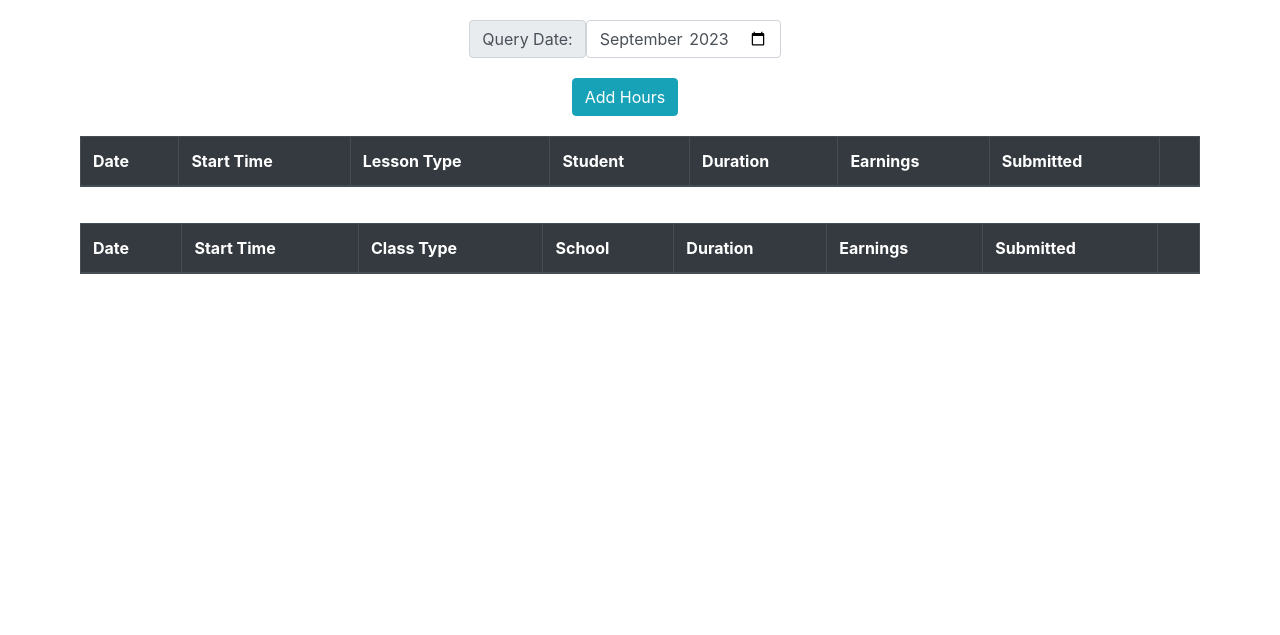
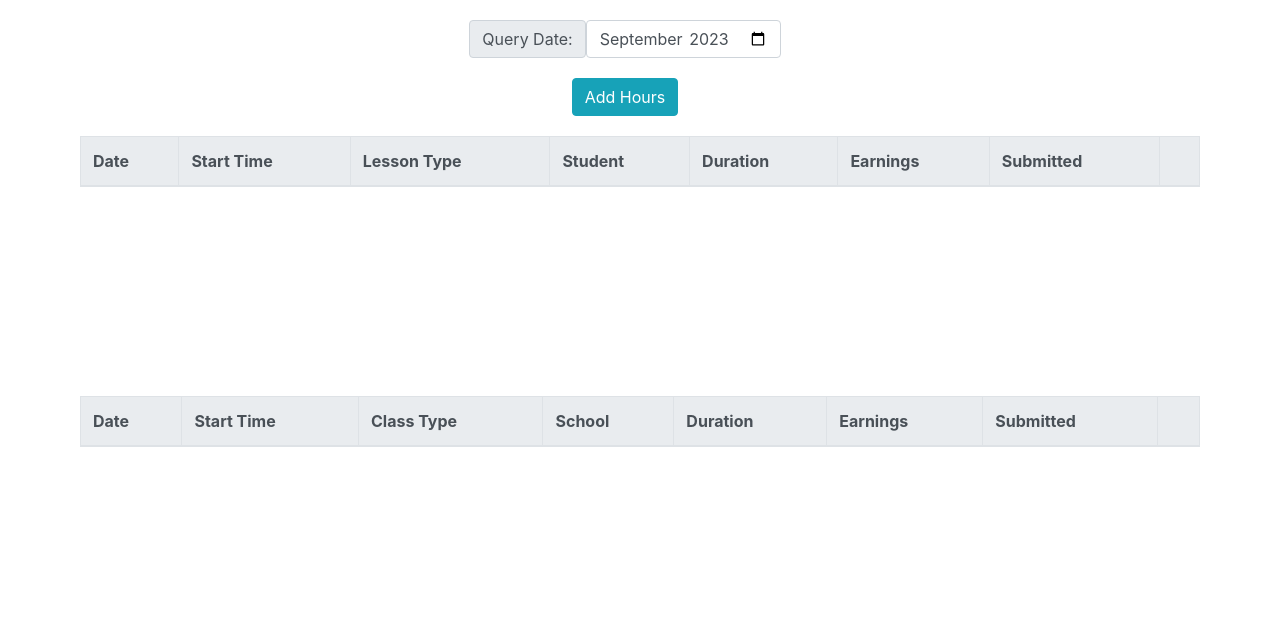
Before and after one commit to sblasby/HourHelper, a Django app: page /view-hours/ in a window 1280 px wide. Shown: the part 68-703 px from the top of the page. Run offline with Django 4.2, Linux system fonts and the light colour scheme; a user stored in the database is signed in; tables that the repository leaves empty hold one stand-in row (values such as "Sample post"); lists and menus that the app fills with data are empty.

Commit message:
multi table

```diff
--- a/main/static/css/view-hours.css
+++ b/main/static/css/view-hours.css
@@ -2,7 +2,10 @@
     padding-top: 20px;
     padding-left: 80px;
     padding-right: 80px;
+    padding-bottom: 40px;
     max-width: 100%;
+
+
 }
 
 
@@ -34,3 +37,13 @@
     max-height: 200px;
     overflow-y: scroll;
 }
+
+.table-responsive{
+    height: 200px;
+    overflow-y: auto;
+}
+
+.table-responsive thead th{
+    position: sticky;
+    top: 0;
+}
--- a/main/templates/main/home.html
+++ b/main/templates/main/home.html
@@ -82,7 +82,7 @@
             <h5>Welcome to the site! Please login to continue</h5>
             <p class="message-text">
                 It seems that you are not logged in!
-                If you don't have an account and would like to make one then please contact Brain or Joel.
+                If you don't have an account and belive you should, please contact Brain or Joel.
                 Otherwise, if you wish to view and make changes to you hours please <a href="/login">login</a>.
             </p>
         {% endif %}
--- a/main/templates/main/two-tables.html
+++ b/main/templates/main/two-tables.html
@@ -1,6 +1,7 @@
 <div class="table-container">
+    <div class="table-responsive">
         <table class="table table-bordered" id="hour-table">
-        <thead class="thead-dark">
+            <thead class="thead-light">
                 <tr>
                     <th scope="col">Date</th>
                     <th scope="col">Start Time</th>
@@ -47,10 +48,12 @@
             </tbody>
         </table>
     </div>
+</div>
 
 <div class="table-container">
+    <div class="table-responsive">
         <table class="table table-bordered" id="hour-table">
-        <thead class="thead-dark">
+            <thead class="thead-light">
                 <tr>
                     <th scope="col">Date</th>
                     <th scope="col">Start Time</th>
@@ -96,3 +99,4 @@
             </tbody>
         </table>
     </div>
+</div>
--- a/main/templates/main/view-hours.html
+++ b/main/templates/main/view-hours.html
@@ -37,7 +37,7 @@
 <script>
     document.addEventListener('modalShown', function () {
 
-        const lesson_type = document.getElementById('lesson_type')
+        const lesson_type = document.getElementById('class_type')
         const wage_field = document.getElementById('wage')
         const wages = {}
 
--- a/main/views.py
+++ b/main/views.py
@@ -53,8 +53,15 @@ def AddHour(request):
             curr_user = request.user
 
             date = dt.datetime.strptime(f'{class_date} {class_start}:00', '%Y-%m-%d %H:%M:%S')
+            print(class_type)
 
-            if "VTC" in class_type:
+            if "TenTen" in class_type:
+                tenDetails = curr_user.employee_details.ten_ten_details
+
+                hour = TenTenHour(ten_ten_details = tenDetails, employee = employee, class_type = class_type, date=date, \
+                            duration = duration, submitted = False, wage = wage, school = school)
+
+            else:
 
                 vtcDetails = curr_user.employee_details.vtc_details
 
@@ -65,12 +72,6 @@ def AddHour(request):
                 else:
                     hour = VtcHour(vtc_details = vtcDetails, employee = employee, class_type = class_type, date=date, \
                             duration = duration, submitted = False, wage = wage)
-
-            else:
-                tenDetails = curr_user.employee_details.ten_ten_details
-
-                hour = TenTenHour(ten_ten_details = tenDetails, employee = employee, class_type = class_type, date=date, \
-                            duration = duration, submitted = False, wage = wage, school = school)
 
             hour.save()
 
@@ -105,7 +106,7 @@ def LoadTable(request, load_year, load_month):
 
         vtcQuery = vtcQuery.order_by('-date')
 
-    elif curr_user_details.is_ten_ten_employee:
+    if curr_user_details.is_ten_ten_employee:
 
         tenQuery = curr_user_details.ten_ten_details.tentenhour_set.filter(date__gte=start_date, date__lt=end_date)
 
```
Lines whose indentation alone changed are shown as unchanged.
